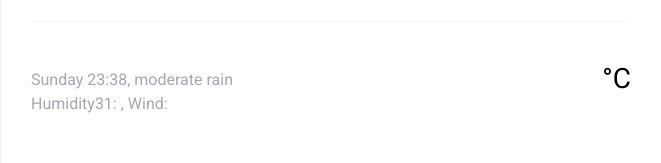
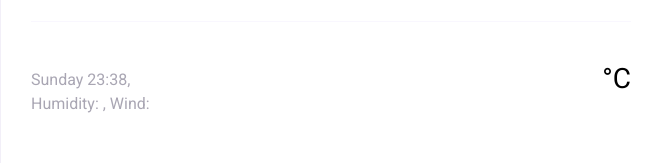
Before and after one commit to AnastasiiaDubchak/js-search-engine-challenge-forked, a website built with Parcel: page index.html in a window 1280 px wide. Shown: the part 157-320 px from the top of the page, without its empty margins (309-970 px from the left). Built offline with nearby package versions, Linux system fonts and the light colour scheme.

Commit message:
Update index.html

```diff
--- a/index.html
+++ b/index.html
@@ -34,8 +34,8 @@
           <div>
             <h1 class="current-city" id="current-city"></h1>
             <p class="current-details">
-              <span id="current-date"></span>, <span >moderate rain </span> <br />
-              <span >Humidity31: <strong></strong> </span>, <span >Wind: <strong></strong></span>
+              <span id="current-date"></span>, <span id="description"></span> <br />
+              <span >Humidity: <strong></strong> </span>, <span >Wind: <strong></strong></span>
             </p>
           </div>
           <div class="current-temperature">
```
